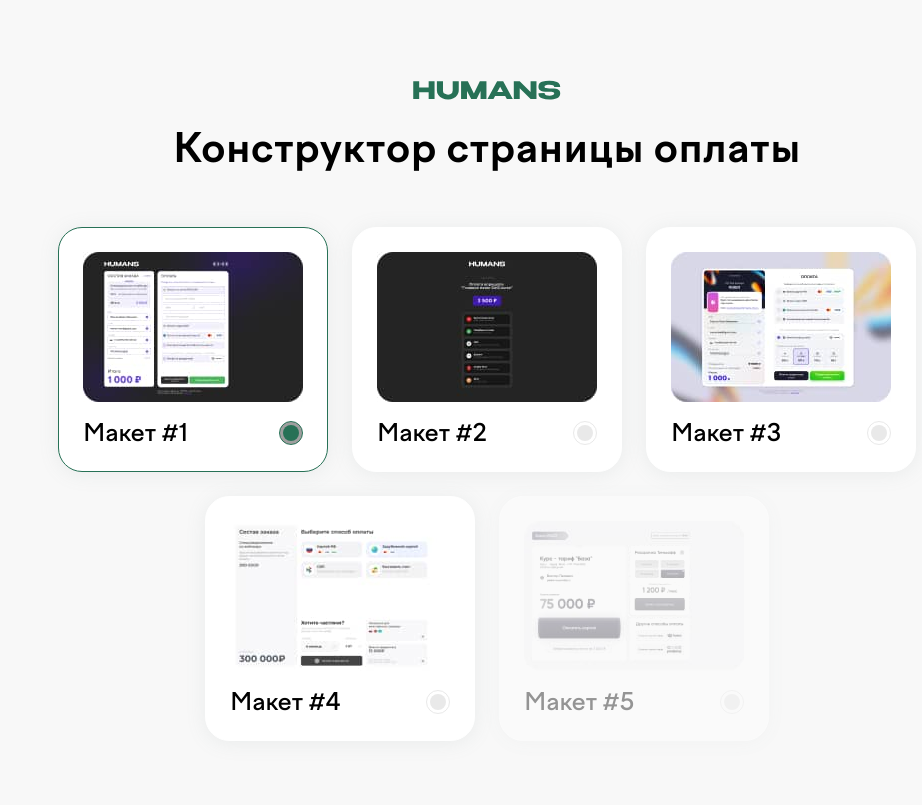
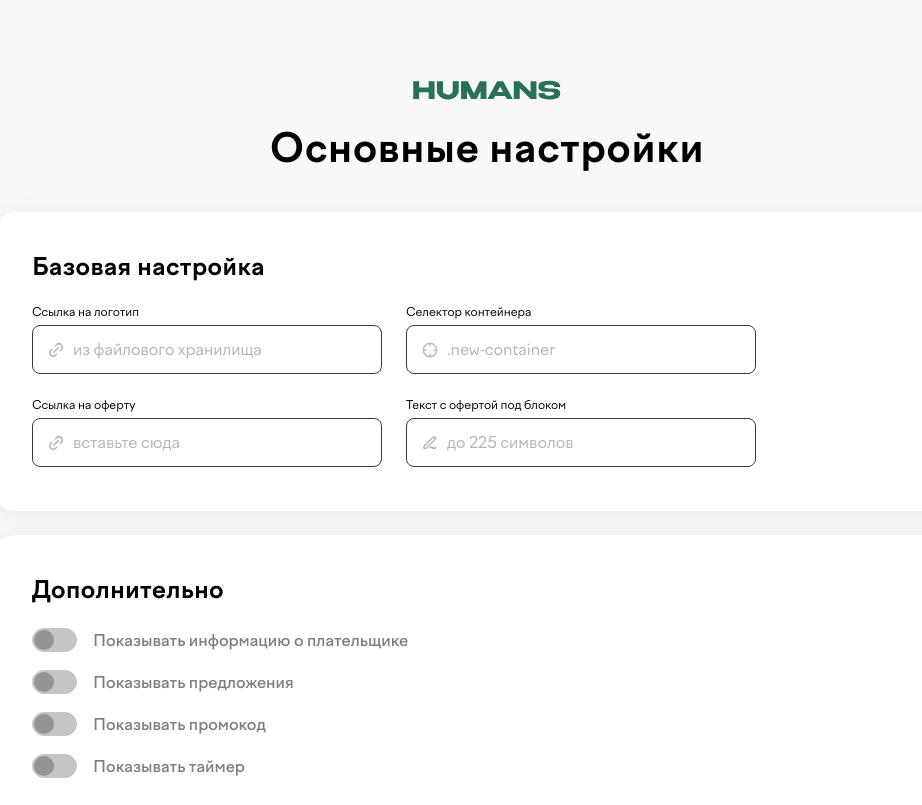
Before and after one commit to vFlicker/humans, a React (Vite) app: page / in a window 1280 px wide. Shown: the top 805 px of the page, without its empty margins (153-1075 px from the left). Built offline with nearby package versions, Linux system fonts and the light colour scheme; grey boxes are pictures that could not be loaded.

Commit message:
chore: add settings page

```diff
--- a/src/app/App.module.css
+++ b/src/app/App.module.css
@@ -3,4 +3,5 @@
   max-width: 990px;
 
   margin: 0 auto;
+  padding-bottom: 22px;
 }
--- a/src/app/App.tsx
+++ b/src/app/App.tsx
@@ -2,6 +2,7 @@
 
 import { Header } from '~/components/Header';
 import { ConstructorPage } from '~/pages/ConstructorPage';
+import { SettingsPage } from '~/pages/SettingsPage';
 
 import classes from './App.module.css';
 
@@ -9,7 +10,8 @@
   return (
     <div className={classes.container}>
       <Header />
-      <ConstructorPage />
+      {/* <ConstructorPage /> */}
+      <SettingsPage />
     </div>
   );
 }
--- a/src/components/Input/Input.module.css
+++ b/src/components/Input/Input.module.css
@@ -6,7 +6,7 @@
 }
 
 .label {
-  margin-bottom: 4px;
+  margin-bottom: 6px;
   font-size: 12px;
 }
 
--- a/src/pages/ConstructorPage/ConstructorPage.module.css
+++ b/src/pages/ConstructorPage/ConstructorPage.module.css
@@ -1,4 +1,4 @@
-.title {
+.h1 {
   text-align: center;
   margin-bottom: 55px;
 }
--- a/src/pages/ConstructorPage/ConstructorPage.tsx
+++ b/src/pages/ConstructorPage/ConstructorPage.tsx
@@ -1,11 +1,11 @@
 import { Button } from '~/components/Button';
 import { Markup } from '~/components/Markup';
 
-import { config } from './config';
+import { markups } from './config';
 import classes from './ConstructorPage.module.css';
 
 export function ConstructorPage(): JSX.Element {
-  const markupList = config.map(({ id, title, ...props }) => (
+  const markupList = markups.map(({ id, title, ...props }) => (
     <li key={id} className={classes.item}>
       <Markup {...props}>{title}</Markup>
     </li>
@@ -13,7 +13,7 @@
 
   return (
     <main>
-      <h1 className={classes.title}>Конструктор страницы оплаты</h1>
+      <h1 className={classes.h1}>Конструктор страницы оплаты</h1>
 
       <ul className={classes.list}>{markupList}</ul>
 
--- a/src/pages/ConstructorPage/config.ts
+++ b/src/pages/ConstructorPage/config.ts
@@ -4,16 +4,7 @@
 import imageMarkup4Src from '~/shared/images/markup/markup_4.jpg';
 import imageMarkup5Src from '~/shared/images/markup/markup_5.jpg';
 
-type Config = {
-  id: number;
-  src: string;
-  title: string;
-  alt: string;
-  disabled: boolean;
-  selected: boolean;
-}[];
-
-export const config: Config = [
+export const markups = [
   {
     id: 1,
     src: imageMarkup1Src,
@@ -54,4 +45,4 @@
     disabled: true,
     selected: false,
   },
-];
+] as const;
--- /dev/null
+++ b/src/pages/SettingsPage/SettingsPage.module.css
@@ -0,0 +1,49 @@
+.h1 {
+  text-align: center;
+  margin-bottom: 40px;
+}
+
+.h2 {
+  margin-bottom: 24px;
+}
+
+.from {
+  padding: 40px 40px 44px;
+  border-radius: 24px;
+  box-shadow: 0px 2px 20px 0px rgba(132, 152, 144, 0.12);
+
+  background-color: #ffffff;
+}
+
+.baseForm {
+  margin-bottom: 24px;
+}
+
+.inputList,
+.checkboxList {
+  list-style: none;
+  margin: 0;
+  padding: 0;
+}
+
+.inputList {
+  display: flex;
+  flex-wrap: wrap;
+  gap: 24px;
+}
+
+.inputItem {
+  width: 100%;
+  max-width: 350px;
+}
+
+.checkboxList {
+  display: flex;
+  flex-direction: column;
+  gap: 14px;
+}
+
+.button {
+  margin-top: 90px;
+  margin-left: auto;
+}
--- /dev/null
+++ b/src/pages/SettingsPage/SettingsPage.tsx
@@ -0,0 +1,44 @@
+import cn from 'classnames';
+
+import { Button } from '~/components/Button';
+import { Checkbox } from '~/components/Checkbox';
+import { Input } from '~/components/Input';
+
+import { checkboxes, inputs } from './config';
+import classes from './SettingsPage.module.css';
+
+export function SettingsPage(): JSX.Element {
+  const inputList = inputs.map(({ id, ...props }) => (
+    <li key={id} className={classes.inputItem}>
+      <Input {...props} />
+    </li>
+  ));
+
+  const checkboxList = checkboxes.map(({ id, title }) => (
+    <li key={id}>
+      <Checkbox>{title}</Checkbox>
+    </li>
+  ));
+
+  return (
+    <main>
+      <h1 className={classes.h1}>Основные настройки</h1>
+
+      <div className={cn(classes.from, classes.baseForm)}>
+        <h2 className={classes.h2}>Базовая настройка</h2>
+
+        <ul className={classes.inputList}>{inputList}</ul>
+      </div>
+
+      <div className={cn(classes.from, classes.optionalForm)}>
+        <h2 className={classes.h2}>Дополнительно</h2>
+
+        <ul className={classes.checkboxList}>{checkboxList}</ul>
+      </div>
+
+      <Button className={classes.button} iconName="arrow">
+        Продолжить
+      </Button>
+    </main>
+  );
+}
--- /dev/null
+++ b/src/pages/SettingsPage/config.ts
@@ -0,0 +1,41 @@
+export const inputs = [
+  {
+    id: 1,
+    accent: true,
+    icon: 'link',
+    name: 'logotype',
+    label: 'Ссылка на логотип',
+    placeholder: 'из файлового хранилища',
+  },
+  {
+    id: 2,
+    accent: false,
+    icon: 'target',
+    name: 'container',
+    label: 'Селектор контейнера',
+    placeholder: '.new-container',
+  },
+  {
+    id: 3,
+    accent: true,
+    icon: 'link',
+    name: 'offer-link',
+    label: 'Ссылка на оферту',
+    placeholder: 'вставьте сюда',
+  },
+  {
+    id: 4,
+    accent: false,
+    icon: 'edit',
+    name: 'offer-text',
+    label: 'Текст с офертой под блоком',
+    placeholder: 'до 225 символов',
+  },
+] as const;
+
+export const checkboxes = [
+  { id: 1, title: 'Показывать информацию о плательщике' },
+  { id: 2, title: 'Показывать предложения' },
+  { id: 3, title: 'Показывать промокод' },
+  { id: 4, title: 'Показывать таймер' },
+] as const;
--- /dev/null
+++ b/src/pages/SettingsPage/index.ts
@@ -0,0 +1 @@
+export * from './SettingsPage';
```
